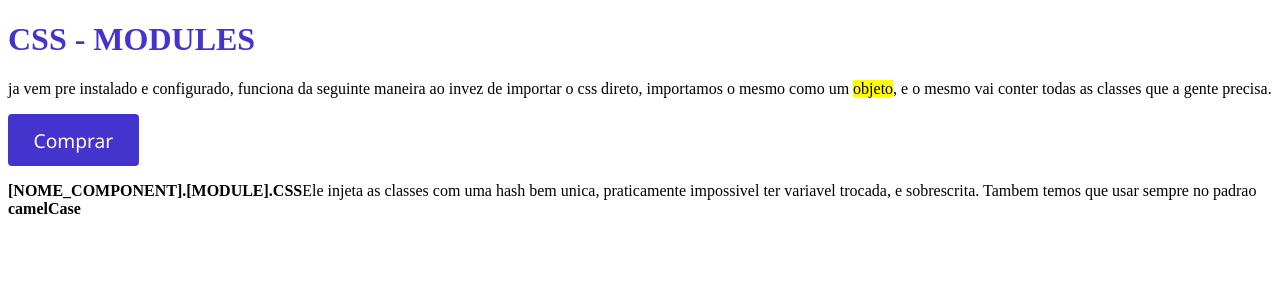
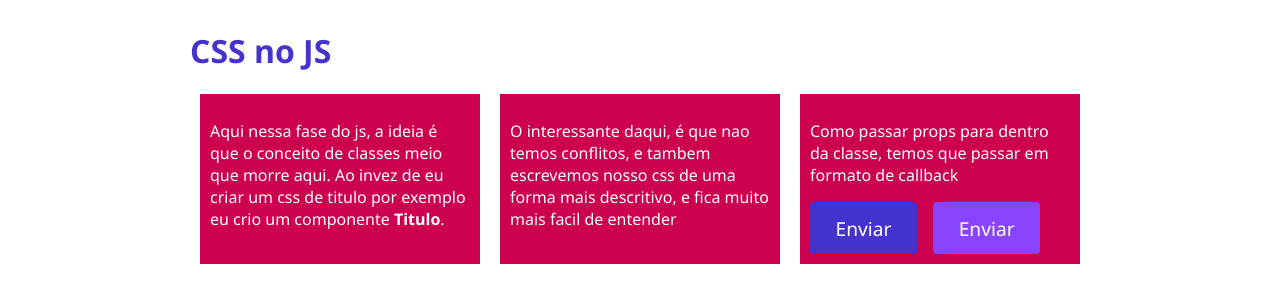
Before and after one commit to renanssantos1/react-completo-Origamid, a React (Create React App) app in the folder react-para-iniciantes/0205/meuapp/: page / in a window 1280 px wide. Shown: the top 302 px of the page. Built offline with nearby package versions, Linux system fonts and the light colour scheme.

Commit message:
js no css com styled componentes

```diff
--- a/react-para-iniciantes/0205/meuapp/package.json
+++ b/react-para-iniciantes/0205/meuapp/package.json
@@ -8,7 +8,8 @@
     "@testing-library/user-event": "^7.1.2",
     "react": "^16.13.1",
     "react-dom": "^16.13.1",
-    "react-scripts": "3.4.1"
+    "react-scripts": "3.4.1",
+    "styled-components": "^5.1.1"
   },
   "scripts": {
     "start": "react-scripts start",
--- a/react-para-iniciantes/0205/meuapp/src/App.js
+++ b/react-para-iniciantes/0205/meuapp/src/App.js
@@ -1,10 +1,11 @@
 import React from "react";
-import CssModules from "./components/0502/CssModules";
+
+import CssNoJs from "./components/0503/CssNoJs";
 
 const App = () => {
   return (
     <div>
-      <CssModules />
+      <CssNoJs />
     </div>
   );
 };
--- /dev/null
+++ b/react-para-iniciantes/0205/meuapp/src/components/0503/CssNoJs.js
@@ -0,0 +1,84 @@
+import React from "react";
+import styled from "styled-components";
+
+const Container = styled.div`
+  max-width: 900px;
+  margin: 0 auto;
+  display: flex;
+  flex-direction: column;
+`;
+
+const Titulo = styled.h1`
+  color: #43c;
+  font-size: 2rem;
+  font-family: "Segoe UI", Tahoma, Geneva, Verdana, sans-serif;
+`;
+
+const DescricaoContainer = styled.div`
+  display: flex;
+
+  @media (max-width: 700px) {
+    flex-wrap: wrap;
+  }
+`;
+
+const Descricao = styled.div`
+  flex: 1;
+  padding: 10px;
+  margin: 0 10px;
+  background: hsl(${Math.random() * 360}, 100%, 40%);
+  font-family: "Segoe UI", Tahoma, Geneva, Verdana, sans-serif;
+  color: #fff;
+  @media (max-width: 700px) {
+    flex: 0 0 100%;
+  }
+`;
+
+const Button = styled.button`
+  cursor: pointer;
+  border: none;
+  border-radius: 4px;
+  transition: 0.1s;
+  background: ${({ cor }) => (cor ? cor : "#43c")};
+  color: #fff;
+  padding: 0.8rem 1.6rem;
+  margin-right: 1rem;
+  font-size: 1.2rem;
+  font-family: "Segoe UI", Tahoma, Geneva, Verdana, sans-serif;
+`;
+
+function CssNoJs() {
+  return (
+    <Container>
+      <Titulo>CSS no JS </Titulo>
+      <DescricaoContainer>
+        <Descricao>
+          <p>
+            Aqui nessa fase do js, a ideia é que o conceito de classes meio que
+            morre aqui. Ao invez de eu criar um css de titulo por exemplo eu
+            crio um componente <strong>Titulo</strong>.
+          </p>
+        </Descricao>
+        <Descricao>
+          <p>
+            O interessante daqui, é que nao temos conflitos, e tambem escrevemos
+            nosso css de uma forma mais descritivo, e fica muito mais facil de
+            entender
+          </p>
+        </Descricao>
+
+        <Descricao>
+          <p>
+            Como passar props para dentro da classe, temos que passar em formato
+            de callback
+          </p>
+
+          <Button>Enviar</Button>
+          <Button cor="#84f">Enviar</Button>
+        </Descricao>
+      </DescricaoContainer>
+    </Container>
+  );
+}
+
+export default CssNoJs;
```
Also changed, not shown: 1 other file (tests, documents, lock files or other folders).
